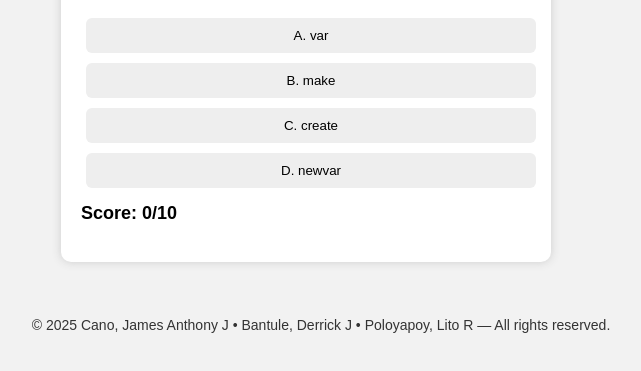
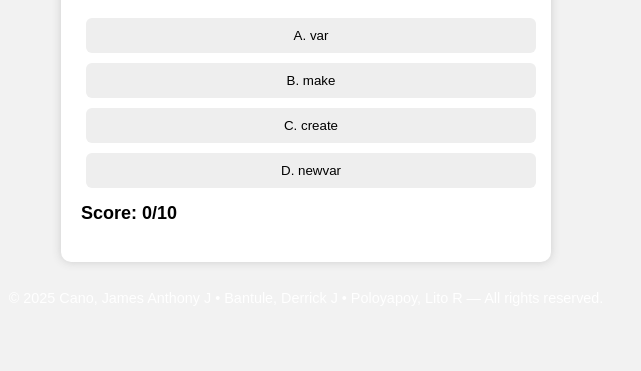
Before and after one commit to litspoloyaps/DynamicQuizApp, a plain HTML site: page index.html in a window 1280 px wide. Shown: the part 149-520 px from the top of the page, without its empty margins (334-975 px from the left). Drawn offline with nearby package versions, Linux system fonts and the light colour scheme.

Commit message:
Update style.css

```diff
--- a/style.css
+++ b/style.css
@@ -33,18 +33,10 @@ button:hover {
   margin-top: 10px;
 }
 
-footer {
-  margin-top: 40px;
-  padding: 15px;
-  text-align: center;
-  background: transparent;
-  color: #333;
-  font-size: 14px;
-  position: relative;
-  bottom: 0;
-  width: 100%;
+footer{
+  text-align:center;
+  padding:14px 10px;
+  color:rgba(255,255,255,0.95);
+  font-size:0.9rem;
+  background:transparent;
 }
-
-footer p {
-  margin: 0;
-}
```
